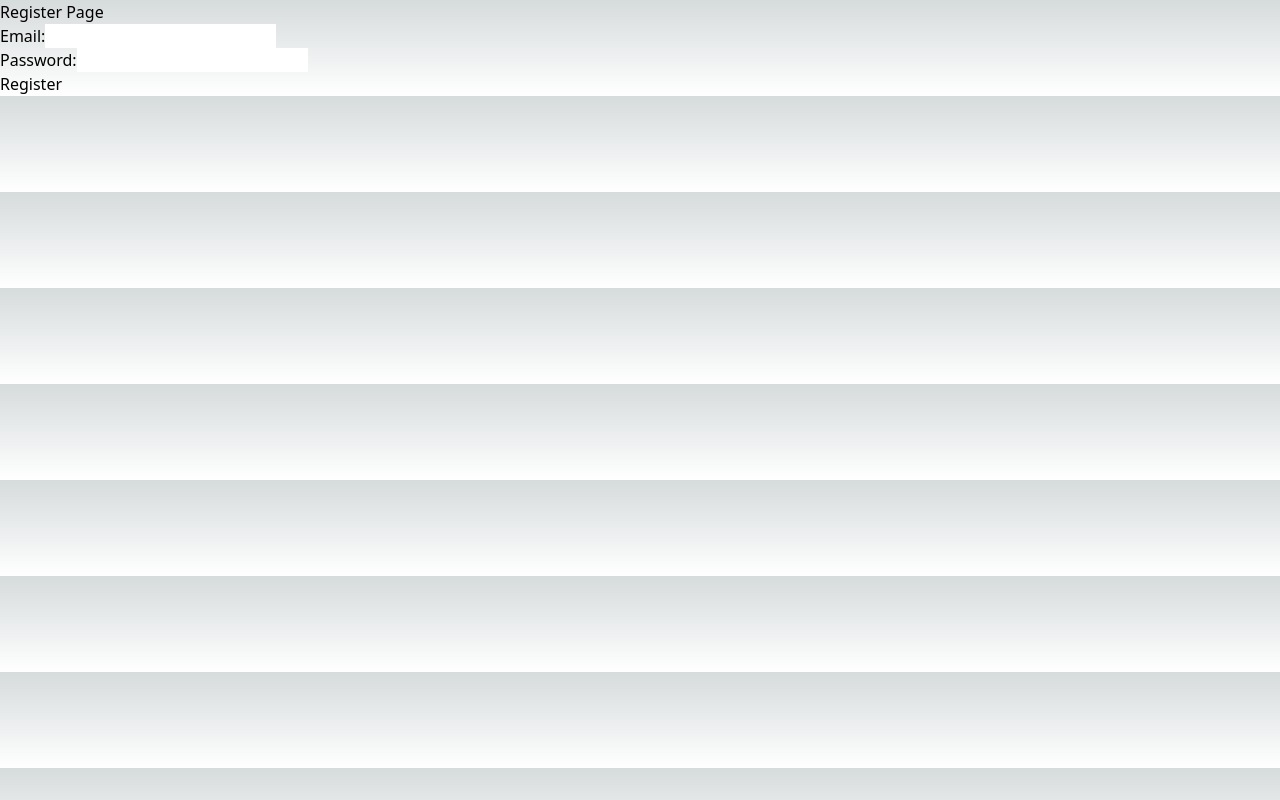
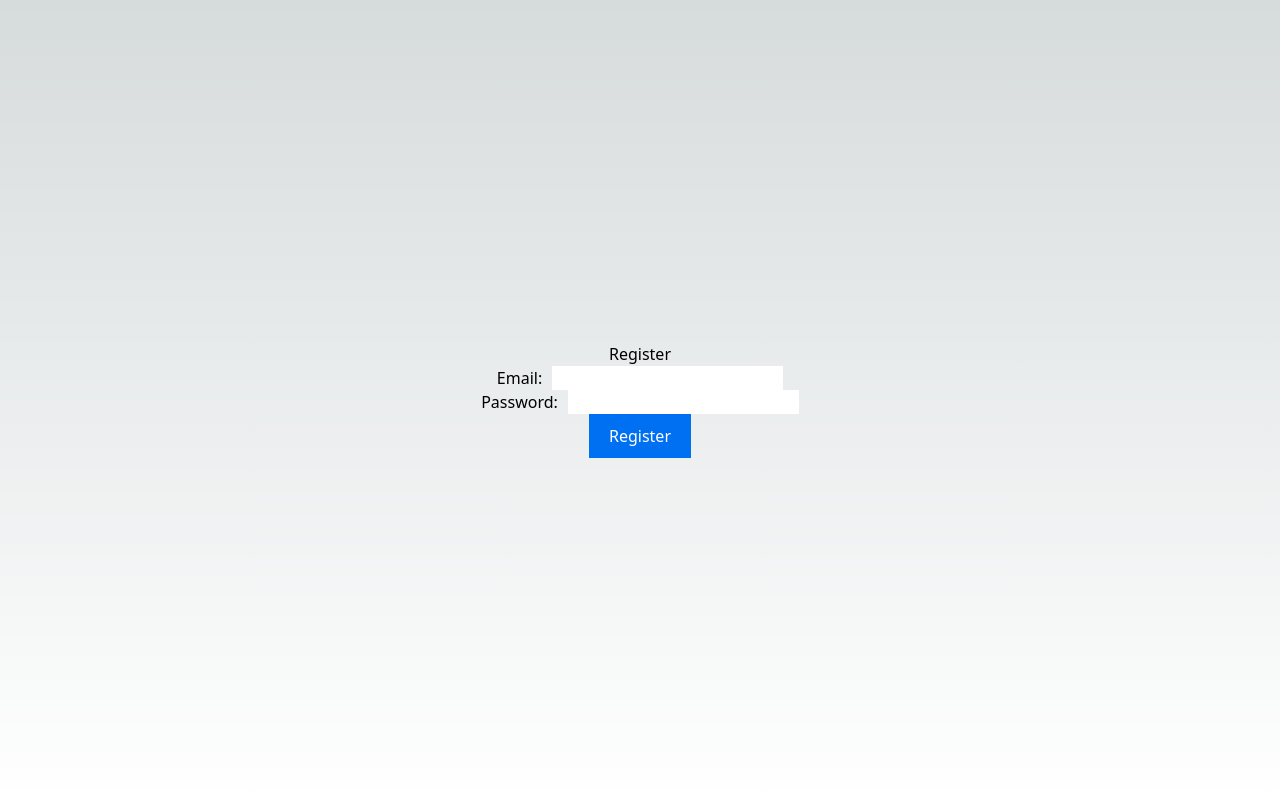
Before and after one commit to Anastasiia-Andrusenko/my-mood-playlist, a Next.js app: page /register in a window 1280 px wide. Built offline with nearby package versions, Linux system fonts and the light colour scheme.

Commit message:
contected to firebase

```diff
--- /dev/null
+++ b/firebaseConfig.ts
@@ -0,0 +1,26 @@
+// Import the functions you need from the SDKs you need
+import { initializeApp } from "firebase/app";
+import { getFirestore } from 'firebase/firestore';
+import { getAuth } from "firebase/auth";
+// TODO: Add SDKs for Firebase products that you want to use
+// https://firebase.google.com/docs/web/setup#available-libraries
+
+// Your web app's Firebase configuration
+// For Firebase JS SDK v7.20.0 and later, measurementId is optional
+// For Firebase JS SDK v7.20.0 and later, measurementId is optional
+const firebaseConfig = {
+  apiKey: "AIzaSyATUXcfqBg3IZYQc9Q0hINGt6oVjNLoZB8",
+  authDomain: "my-mood-playlist.firebaseapp.com",
+  projectId: "my-mood-playlist",
+  storageBucket: "my-mood-playlist.appspot.com",
+  messagingSenderId: "665017246127",
+  appId: "1:665017246127:web:4906d5430fcc98efe74f5a",
+  measurementId: "G-D0L4JFMQSC"
+};
+
+// Initialize Firebase
+const app = initializeApp(firebaseConfig);
+const auth = getAuth(app);
+const db = getFirestore(app);
+
+export { auth, db };
--- a/next.config.mjs
+++ b/next.config.mjs
@@ -1,11 +1,14 @@
-/** @type {import('next').NextConfig} */
 const nextConfig = {
   reactStrictMode: true,
   distDir: "out",
   trailingSlash: true,
-  output: "export", // Додаємо нову опцію
-  basePath: "/my-mood-playlist", // Базовий шлях
-  async exportPathMap(defaultPathMap) {
+  output: "export",
+  basePath: '',
+  publicRuntimeConfig: {
+    basePath: '/my-mood-playlist',
+  },
+  async exportPathMap(defaultPathMap,
+    { dev, dir, outDir, distDir, buildId }) {
     return {
       "/": { page: "/" },
       "/login": { page: "/login" },
@@ -13,6 +16,13 @@ const nextConfig = {
       "/404": { page: "/404" },
     };
   },
+  webpack: (config) => {
+    return config;
+  },
+  devIndicators: {
+    buildActivity: true,
+  },
+  poweredByHeader: false,
 };
 
 export default nextConfig;
--- a/package.json
+++ b/package.json
@@ -10,6 +10,7 @@
     "lint": "next lint"
   },
   "dependencies": {
+    "firebase": "^10.12.0",
     "next": "14.2.3",
     "react": "^18",
     "react-dom": "^18",
--- a/src/pages/index.tsx
+++ b/src/pages/index.tsx
@@ -1,18 +1,23 @@
+import Link from 'next/link';
 import React from 'react';
-import Link from 'next/link';
 import styles from '../styles/Home.module.scss';
+import getConfig from 'next/config';
+
+const { publicRuntimeConfig } = getConfig();
 
 const Home = () => {
+
+
   return (
     <div className={styles.container}>
-      <h1>Playlist by my mood</h1>
+      <h1>Welcome to My Mood Playlist</h1>
       <nav className={styles.nav}>
         <ul>
           <li>
-            <Link href="/login">Login</Link>
+            <Link href={`/login`}>Login</Link>
           </li>
           <li>
-            <Link href="/register">Register</Link>
+            <Link href={`/register`}>Register</Link>
           </li>
         </ul>
       </nav>
--- a/src/pages/login.tsx
+++ b/src/pages/login.tsx
@@ -1,20 +1,64 @@
-import React from 'react';
+import Link from 'next/link';
+import { signInWithEmailAndPassword } from 'firebase/auth';
+import { auth } from '../../firebaseConfig';
+import styles from '../styles/Login.module.scss';
+import { useState } from 'react';
+import { useRouter } from 'next/router';
+import getConfig from 'next/config';
+
+const { publicRuntimeConfig } = getConfig();
 
 const Login = () => {
+  const [email, setEmail] = useState('');
+  const [password, setPassword] = useState('');
+  const [error, setError] = useState('');
+
+
+
+  const handleSubmit = async (e: React.FormEvent) => {
+    e.preventDefault();
+    try {
+      await signInWithEmailAndPassword(auth, email, password);
+      // Перенаправлення або інші дії після успішного логіну
+      console.log('User logged in successfully');
+
+    } catch (err: any) {
+      setError(err.message);
+    }
+  };
+
   return (
-    <div>
-      <h1>Login Page</h1>
-      <form>
-        <div>
-          <label>Email:</label>
-          <input type="email" />
+    <div className={styles.container}>
+      <h1>Login</h1>
+      {error && <p className={styles.error}>{error}</p>}
+      <form className={styles.form} onSubmit={handleSubmit}>
+        <div className={styles.inputGroup}>
+          <label className={styles.label}>
+              Email:
+          </label>
+          <input
+            type="email"
+            id="email"
+            value={email}
+            onChange={(e) => setEmail(e.target.value)}
+            required />
         </div>
-        <div>
-          <label>Password:</label>
-          <input type="password" />
+        <div className={styles.inputGroup}>
+          <label className={styles.label}>
+            Password:
+          </label>
+          <input
+            type="password"
+            id="password"
+            value={password}
+            onChange={(e) => setPassword(e.target.value)}
+            required/>
         </div>
-        <button type="submit">Login</button>
+        <button type="submit" className={styles.button}>Login</button>
       </form>
+      <p>
+        Don&apos;t have an account? <Link href="/register">Register</Link>
+      </p>
     </div>
   );
 };
--- a/src/pages/register.tsx
+++ b/src/pages/register.tsx
@@ -1,19 +1,55 @@
-import React from 'react';
+import React, { useState } from 'react';
+import { createUserWithEmailAndPassword } from 'firebase/auth';
+import { auth } from '../../firebaseConfig';
+import styles from "../styles/Register.module.scss";
+import { useRouter } from 'next/router';
+import getConfig from 'next/config';
+
+const { publicRuntimeConfig } = getConfig();
 
 const Register = () => {
+  const [email, setEmail] = useState('');
+  const [password, setPassword] = useState('');
+  const [error, setError] = useState('');
+
+  const handleSubmit = async (e: React.FormEvent) => {
+    e.preventDefault();
+    try {
+      // Тут буде логіка реєстрації користувача
+      await createUserWithEmailAndPassword(auth, email, password);
+      console.log('User registered successfully');
+    } catch (err: any) {
+      setError(err.message);
+    }
+  };
+
+
   return (
-    <div>
-      <h1>Register Page</h1>
-      <form>
-        <div>
-          <label>Email:</label>
-          <input type="email" />
+    <div className={styles.container}>
+      <h1>Register</h1>
+      {error && <p className={styles.error}>{error}</p>}
+      <form onSubmit={handleSubmit}>
+        <div className={styles.inputGroup}>
+          <label htmlFor="email" className={styles.label}>Email:</label>
+          <input
+            type="email"
+            id="email"
+            value={email}
+            onChange={(e) => setEmail(e.target.value)}
+            required
+          />
         </div>
-        <div>
-          <label>Password:</label>
-          <input type="password" />
+        <div className={styles.inputGroup}>
+          <label htmlFor="password" className={styles.label}>Password:</label>
+          <input
+            type="password"
+            id="password"
+            value={password}
+            onChange={(e) => setPassword(e.target.value)}
+            required
+          />
         </div>
-        <button type="submit">Register</button>
+        <button type="submit" className={styles.button}>Register</button>
       </form>
     </div>
   );
--- a/src/styles/Login.module.scss
+++ b/src/styles/Login.module.scss
@@ -1,21 +1,22 @@
-.form-container {
+.container {
   display: flex;
   flex-direction: column;
   align-items: center;
   justify-content: center;
   height: 100vh;
   text-align: center;
+
 }
 
-form div {
+.form {
   margin-bottom: 15px;
 }
 
-label {
+.label {
   margin-right: 10px;
 }
 
-button {
+.button {
   padding: 10px 20px;
   background-color: #0070f3;
   color: white;
@@ -23,6 +24,6 @@ button {
   cursor: pointer;
 }
 
-button:hover {
+.button:hover {
   background-color: #005bb5;
 }
--- a/src/styles/Register.module.scss
+++ b/src/styles/Register.module.scss
@@ -1,4 +1,4 @@
-.form-container {
+.container {
   display: flex;
   flex-direction: column;
   align-items: center;
@@ -7,15 +7,15 @@
   text-align: center;
 }
 
-form div {
+.form  {
   margin-bottom: 15px;
 }
 
-label {
+.label {
   margin-right: 10px;
 }
 
-button {
+.button {
   padding: 10px 20px;
   background-color: #0070f3;
   color: white;
@@ -23,6 +23,6 @@ button {
   cursor: pointer;
 }
 
-button:hover {
+.button:hover {
   background-color: #005bb5;
 }
--- a/tailwind.config.ts
+++ b/tailwind.config.ts
@@ -1,20 +1,21 @@
-import type { Config } from "tailwindcss";
+
+import { Config } from 'tailwindcss';
 
 const config: Config = {
   content: [
-    "./src/pages/**/*.{js,ts,jsx,tsx,mdx}",
-    "./src/components/**/*.{js,ts,jsx,tsx,mdx}",
-    "./src/app/**/*.{js,ts,jsx,tsx,mdx}",
+    './pages/**/*.{js,ts,jsx,tsx,mdx}',
+    './components/**/*.{js,ts,jsx,tsx,mdx}',
+    './app/**/*.{js,ts,jsx,tsx,mdx}',
   ],
   theme: {
     extend: {
       backgroundImage: {
-        "gradient-radial": "radial-gradient(var(--tw-gradient-stops))",
-        "gradient-conic":
-          "conic-gradient(from 180deg at 50% 50%, var(--tw-gradient-stops))",
+        'gradient-radial': 'radial-gradient(var(--tw-gradient-stops))',
+        'gradient-conic': 'conic-gradient(from 180deg at 50% 50%, var(--tw-gradient-stops))',
       },
     },
   },
   plugins: [],
 };
+
 export default config;
```
Also changed, not shown: src/pages/404.tsx (added, +11 -0 lines), src/pages/_error.tsx (added, +11 -0 lines), .prettierrc.json (added), 1 other file (tests, documents, lock files or other folders).
